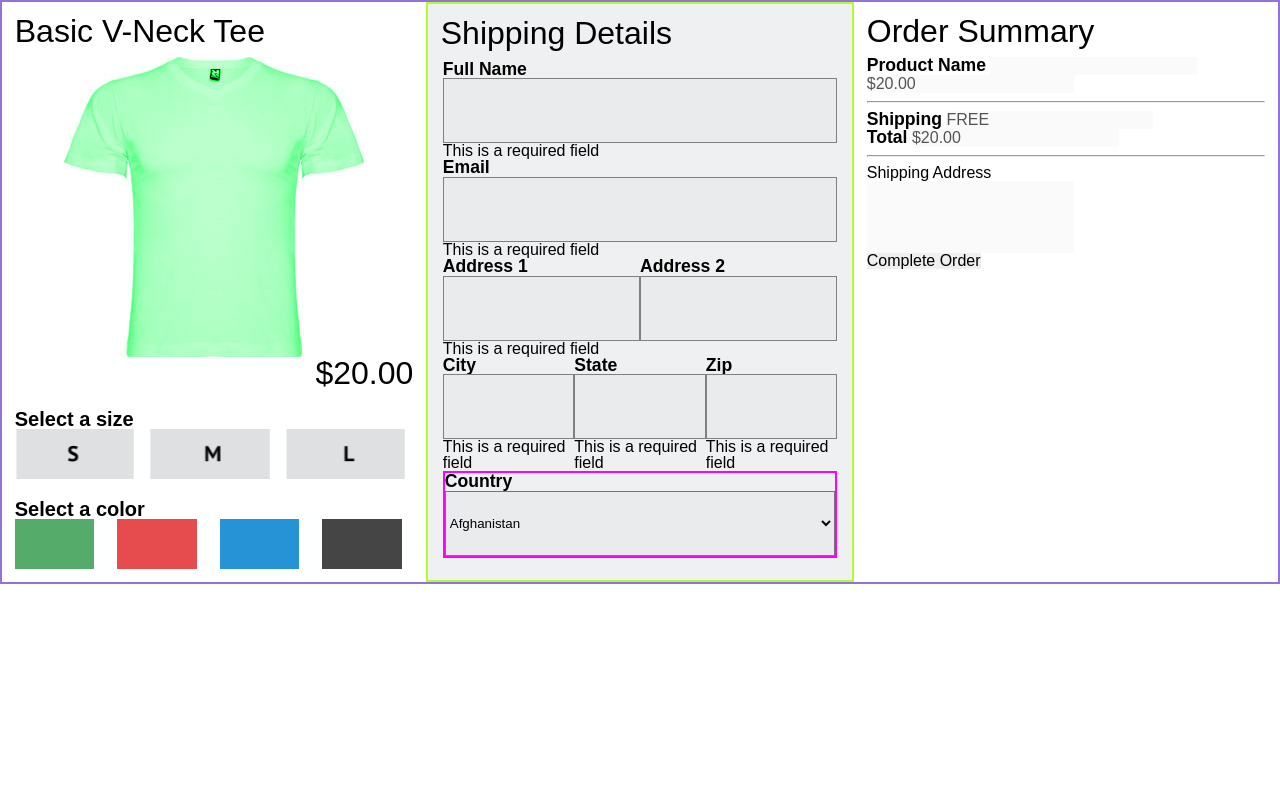
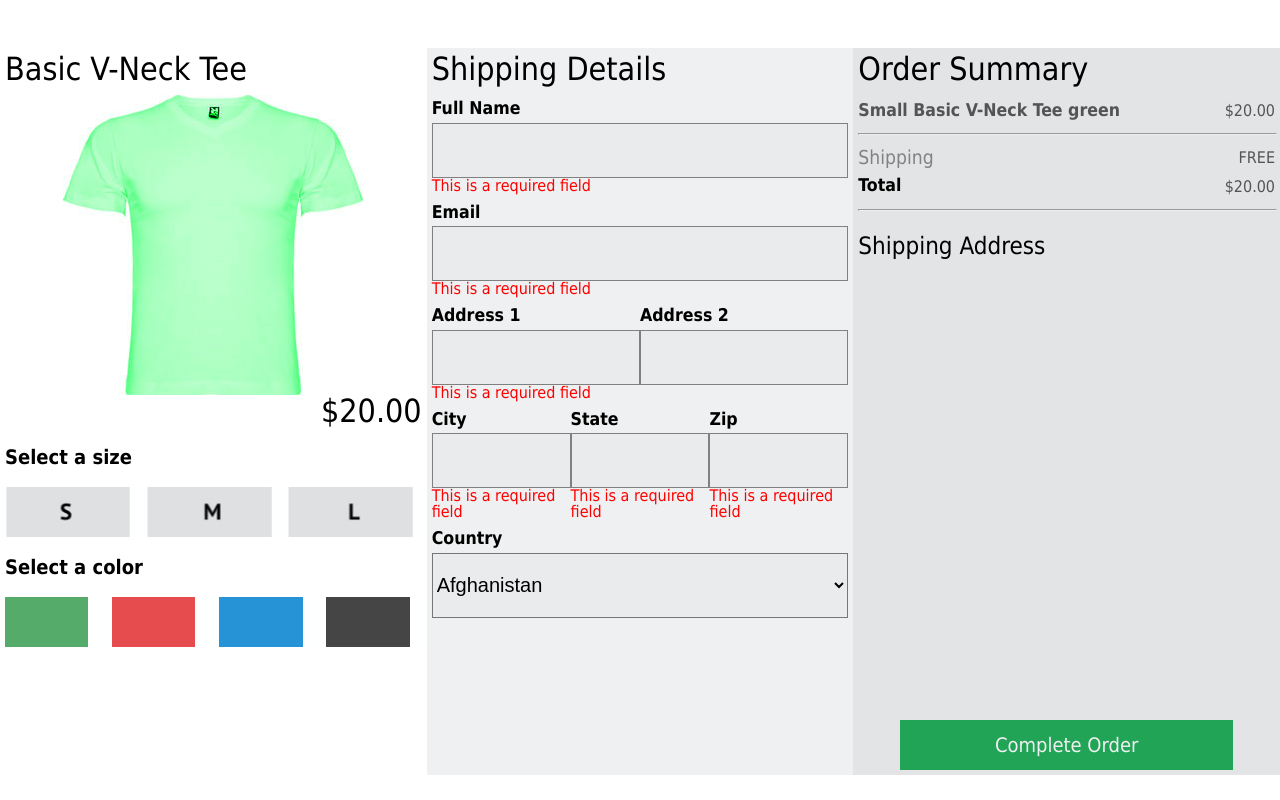
Before and after one commit to TraceLarson/ResponsiveForm, a website: page index.html in a window 1280 px wide. Both pictures are taken after a click on the button "Complete Order". Drawn offline with Linux system fonts and the light colour scheme.

Commit message:
working on css for order success page

```diff
--- a/index.html
+++ b/index.html
@@ -366,42 +366,41 @@
             </form>
         </section>
 
-        <section roll="checkoutsummary" id="checkout-summary">
+        <section roll="checkoutsummary" id="checkout-summary" class="summary">
             <h2>Order Summary</h2>
-            <form>
-                <div class="checkout-summary">
+            <form action="complete.html" method="post">
+                <div class="checkout">
                     <!-- shirt type "Basic V-Neck Tee + size + color, price $20-->
-                    <label for="checkout-product-name">Product Name</label>
+                    <!--<label for="checkout-product-name">Product Name</label>-->
                     <input type="text" name="checkout-product-name" id="checkout-product-name" disabled="disabled" value="">
                     <input type="text" name="checkout-product-name" id="checkout-product-price" disabled="disabled" value="$20.00">
-                    <hr>
                 </div>
+                <hr>
 
-                <div class="checkout-summary">
+                <div class="checkout">
                     <!-- shipping price which is free-->
                     <label for="checkout-shipping">Shipping</label>
                     <input type="text" name="checkout-shipping" id="checkout-shipping" disabled="disabled" value="FREE">
                 </div>
 
-                <div class="checkout-summary">
+                <div class="checkout">
                     <!-- display price of shirt-->
                     <label for="checkout-total">Total</label>
                     <input type="text" name="checkout-total" id="checkout-total" disabled="disabled" value="$20.00">
-                    <hr>
                 </div>
-
-                <div class="checkout-summary">
+                <hr>
+                <div class="checkout">
                     <!-- display shipping address-->
                     <h3>Shipping Address</h3>
                     <!--<p id="checkout-address-name"></p>-->
                     <!--<p id="checkout-address1"></p>-->
                     <!--<p id="checkout-address-city-state-zip"></p>-->
-                    <input type="text" name="" id="checkout-address-name" disabled="disabled" value="">
-                    <input type="text" name="" id="checkout-address1" disabled="disabled" value="">
-                    <input type="text" name="" id="checkout-address-city-state-zip" disabled="disabled" value="" >
-                    <input type="text" name="" id="checkout-country" disabled="disabled" value="">
+                    <input type="text" name="" id="checkout-address-name" disabled="disabled" value="" required>
+                    <input type="text" name="" id="checkout-address1" disabled="disabled" value=""required>
+                    <input type="text" name="" id="checkout-address-city-state-zip" disabled="disabled" value="" required>
+                    <input type="text" name="" id="checkout-country" disabled="disabled" value=""required>
                 </div>
-                <div>
+                <div class="button">
                     <!-- Button to submit the form -->
                     <button type="submit" value="Submit" id="complete-order">Complete Order</button>
                 </div>
--- a/js/content.js
+++ b/js/content.js
@@ -2,6 +2,10 @@
  * Created by tracelarson on 9/19/17.
  */
 //Order Form controls and event listeners
+window.onload = () => {
+	populateOrderSummary();
+};
+
 const orderShirtImage = document.querySelector('#order-display-shirt');
 
 const orderSelectSize = document.getElementsByName('size');
@@ -109,7 +113,9 @@ function changeShirtImage(color) {
 	orderShirtImage.setAttribute('alt', color + '-v-neck');
 }
 
-
+function displaySuccess(){
+	window.open('complete.html');
+}
 
 
 //Class to validate form inputs
@@ -145,28 +151,39 @@ class IsValid {
 
 }
 
+
 if (completeOrderButton) {
 	completeOrderButton.addEventListener('click', (event) => {
 		event.preventDefault();
 
 		let validateArray = [shippingName, shippingEmail, shippingAddressOne, shippingCity, shippingState, shippingZip];
 		validateArray.forEach((control) => {
+
 			let validate = new IsValid(control, control.getAttribute('type'));
 			let errorMessages = validate.getErrorMessages();
+
+			if(document.getElementsByClassName('error')){
+				let parentNode = control.parentNode;
+				for(let i = 0; i < parentNode.getElementsByTagName('p').length; i++) {
+					parentNode.removeChild(parentNode.getElementsByTagName('p')[i]);
+				}
+			}
 
 			if (errorMessages.length > 0) {
 				errorMessages.forEach((err) => {
 					control.insertAdjacentHTML('afterend', '<p class="error">' + err + '</p>');
 				})
-			}else if(errorMessages.length == 0 && document.getElementsByClassName('error')){
+			}else if(errorMessages.length == 0 && document.getElementsByClassName('error')) {
 				//let parentNode = document.getElementsByClassName('shipping-info');
 				let parentNode = control.parentNode;
-				for(let i = 0; i < parentNode.getElementsByTagName('p').length; i++){
+				for (let i = 0; i < parentNode.getElementsByTagName('p').length; i++) {
 					parentNode.removeChild(parentNode.getElementsByTagName('p')[i]);
 				}
+			}else if(errorMessages.length == 0 && !document.getElementsByClassName('error')){
+				console.log('hey');
+				displaySuccess();
 			}
-		})
-
+		});
 
 	});
 }
--- a/scss/_mixins.scss
+++ b/scss/_mixins.scss
@@ -15,3 +15,11 @@
 @mixin textForm{
 
 }
+
+@mixin button{
+  height: 50px;
+  background-color: $checkout-button-background-color;
+  color: $checkout-button-font-color;
+  font-size: 1.25rem;
+
+}
--- a/scss/_type.scss
+++ b/scss/_type.scss
@@ -1,5 +1,5 @@
 body{
-  font-family: Arial, sans-serif;
+  font-family: Tahoma, Arial, sans-serif;
 }
 
 h1{
@@ -9,6 +9,11 @@ h1{
 
 h2{
   font-size: 2rem;
+}
+
+h3{
+  font-size: 1.5rem;
+  font-weight: lighter;
 }
 
 
@@ -30,3 +35,25 @@ label{
   font-size: 1.1rem;
   font-weight: bold;
 }
+
+.checkout:nth-of-type(2) > label{
+  color: $checkout-inactive-color;
+  font-weight: lighter;
+  font-size: 1.2rem;
+}
+
+input, select{
+  font-size: 1.25rem;
+}
+.checkout > input {
+  font-size: 1rem;
+}
+
+#checkout-product-name{
+  font-size: 1.1rem;
+  font-weight: bold;
+}
+
+.error{
+  color: $shipping-form-error-color;
+}
--- a/scss/_variables.scss
+++ b/scss/_variables.scss
@@ -15,7 +15,10 @@ $order-color-radio-blue: #2693D6;
 $shipping-background-color: #EFF0F1;
 $shipping-form-color: #EAEBED;
 $shipping-form-font-color: #454546;
+$shipping-form-error-color: red;
 
 $checkout-background-color: #E3E4E6;
+$checkout-form-color: #E3E4E6;
 $checkout-button-background-color: #22A456;
 $checkout-button-font-color: #EFF0F1;
+$checkout-inactive-color: #818283;
--- a/scss/style.scss
+++ b/scss/style.scss
@@ -4,34 +4,40 @@
 @import 'mixins.scss';
 @import 'base.scss';
 
-
-h2{
+h2 {
   margin-bottom: 10px;
 }
 
-@media (min-width: 900px) {
-    body{
+body {
   display: flex;
+  flex-flow: column;
+  align-items: center;
 }
-    main{
-      border: 2px solid mediumpurple;
 
+main {
+  max-width: 600px;
+}
+
+@media (min-width: 1000px) {
+  main {
     display: flex;
     flex-flow: row nowrap;
-      align-content: center;
-      max-width: 1400px;
+    //align-content: stretch;
+    max-width: 1500px;
   }
-  //section:first-child{
-  //  flex:1;
-  //}
 }
-//-----------------------------------------------OrderForm SECTION**************
+
 section {
   flex: 1;
   display: flex;
   flex-flow: column wrap;
-  padding: 1%;
+  padding: 5px 5px 5px 5px;
 
+}
+
+//--------------------------------------------------------OrderForm SECTION**************
+#order-form {
+  padding-bottom: 10%;
 }
 
 #order-shirt-container {
@@ -50,6 +56,10 @@ section {
 
 fieldset {
   margin-top: 20px;
+}
+
+legend {
+  margin: 20px 0 20px 0;
 }
 
 //------Shirt size radio buttons------------
@@ -119,80 +129,203 @@ fieldset {
 
 }
 
+//----------------------------------------------------shipping details SECTION*************
+#shipping-details { //---section
+  background-color: $shipping-background-color;
 
-
-//----------------------------------------------------shipping details SECTION*************
-#shipping-details{ //---section
-  flex:1;
-  border: 2px solid greenyellow;
-
-  background-color: $shipping-background-color;
-  form{
-    padding: 2px;
-
+  form {
+    display: flex;
+    flex-flow: column;
+    justify-content: space-between;
   }
 }
 
-.shipping-info{ //---divs
-  //border: 2px solid pink;
-
+.shipping-info { //---divs
   display: flex;
   flex-flow: column wrap;
+  margin: 5px 0 5px 0;
 
-
-  input{
+  label {
+    margin-bottom: 5px;
+  }
+  input {
     border: 1px solid grey;
     background-color: $shipping-form-color;
-    height: 65px;
+    height: 55px;
     width: 100%;
   }
-  select{
+  select {
     background-color: $shipping-form-color;
     height: 65px;
   }
 
-  &:nth-of-type(3){
+  &:nth-of-type(3) { //-----------------------------Address inputs
     flex-flow: row;
     justify-content: space-between;
     #address1-container, #address2-container {
-      flex: 1;
+      display: flex;
+      flex-flow: column;
       label {
-        display: block;
+
       }
+      input {
+
+      }
+    }
+  }
+  &:nth-of-type(4) { //----------------------------------City State Zip inputs
+    flex-flow: row;
+    justify-content: space-between;
+
+    #city-input-container, #state-input-container, #zip-input-container {
+      display: flex;
+      flex-flow: column nowrap;
       input {
         width: 100%;
       }
     }
   }
-  &:nth-of-type(4){
-    flex-flow: row;
-    #city-input-container, #state-input-container,#zip-input-container {
+  &:nth-of-type(5) {
     label {
       display: block;
     }
-      input {
-        width: 100%;
-      }
-    }
-  }
-  &:nth-of-type(5){
-    border:2px solid fuchsia;
-    label{
-      display: block;
-    }
-    select{
+    select {
       width: 100%;
     }
   }
 }
 
-//#address2-container {
-//  margin-left: 10%;
-//}
+//----------------------------------------------------checkout Summary SECTION*******************
+//#checkout-summary
+.summary {
+  background: $checkout-background-color;
+  form {
+    flex: 1;
+    display: flex;
+    flex-flow: column;
+    justify-content: flex-start;
+  }
 
+  .checkout { //----divs
+    display: flex;
+    flex-flow: row nowrap;
+    justify-content: space-between;
+    padding: 5px 0 5px 0;
 
+    input {
+      background-color: $checkout-form-color;
+      flex: 1;
+      text-align: right;
+    }
+    #checkout-product-price {
+      width: 10%
+    }
+    #checkout-product-name {
+      text-align: left;
+      flex: 3;
+    }
+  }
 
-//----------------------------------------------------checkout Summary SECTION*******************
-#checkout-summary{
+  .checkout:nth-of-type(4) {
+
+    flex-flow: column nowrap;
+    h3 {
+      padding: 10px 0 10px 0;
+    }
+    input {
+      text-align: left;
+      margin-right: auto;
+    }
+  }
+
+  .button {
+    margin-top: auto;
+    align-self: center;
+    width: 100%;
+    display: flex;
+    justify-content: center;
+
+  }
+
+  button {
+    @include button;
+    flex-basis: 80%;
+  }
+
+  hr {
+    width: 100%
+  }
+}
+
+//----------------------completed page
+.completed {
+
+  border: 1px solid red;
+  position: absolute;
+  z-index: 1;
+  background-color: white;
+  width: 100%;
+  height:100%;
+  top: 0;
+
+  form {
+    border: 1px solid red;
+
+    margin: auto;
+    width: 50%;
+    display: flex;
+    flex-flow: column;
+    justify-content: center;
+  }
+
+  .checkout { //----divs
+    display: flex;
+    flex-flow: row nowrap;
+    justify-content: center;
+    padding: 5px 0 5px 0;
+
+    input {
+      background-color: white;
       flex: 1;
+      text-align: right;
     }
+    #checkout-product-price {
+      width: 10%
+    }
+    #checkout-product-name {
+      text-align: left;
+      flex: 3;
+    }
+  }
+
+  .checkout:nth-of-type(4) {
+    border: 1px solid green;
+    margin-right: auto;
+    flex-flow: column nowrap;
+    h3 {
+      padding: 10px 0 10px 0;
+    }
+    input {
+      text-align: left;
+      margin-right: auto;
+    }
+  }
+
+  .button {
+    margin-top: auto;
+    align-self: center;
+    width: 100%;
+    display: flex;
+    justify-content: center;
+
+  }
+
+  button {
+    visibility: hidden;
+  }
+
+  hr {
+    //border: 1px solid red;
+    width: 100%
+  }
+}
```
Also changed, not shown: complete.html (added, +35 -0 lines), css/style.css. Lines whose indentation alone changed are shown as unchanged.
